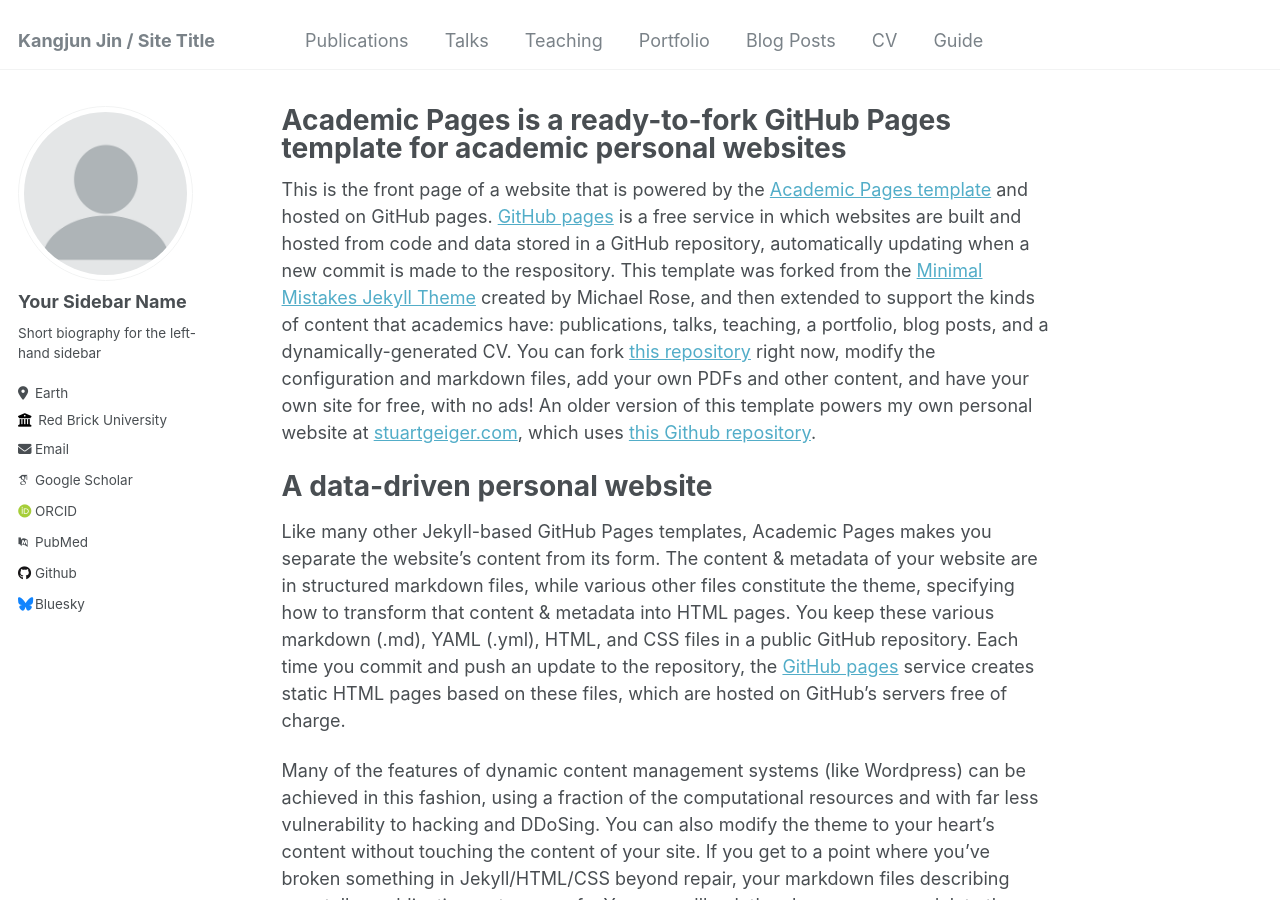
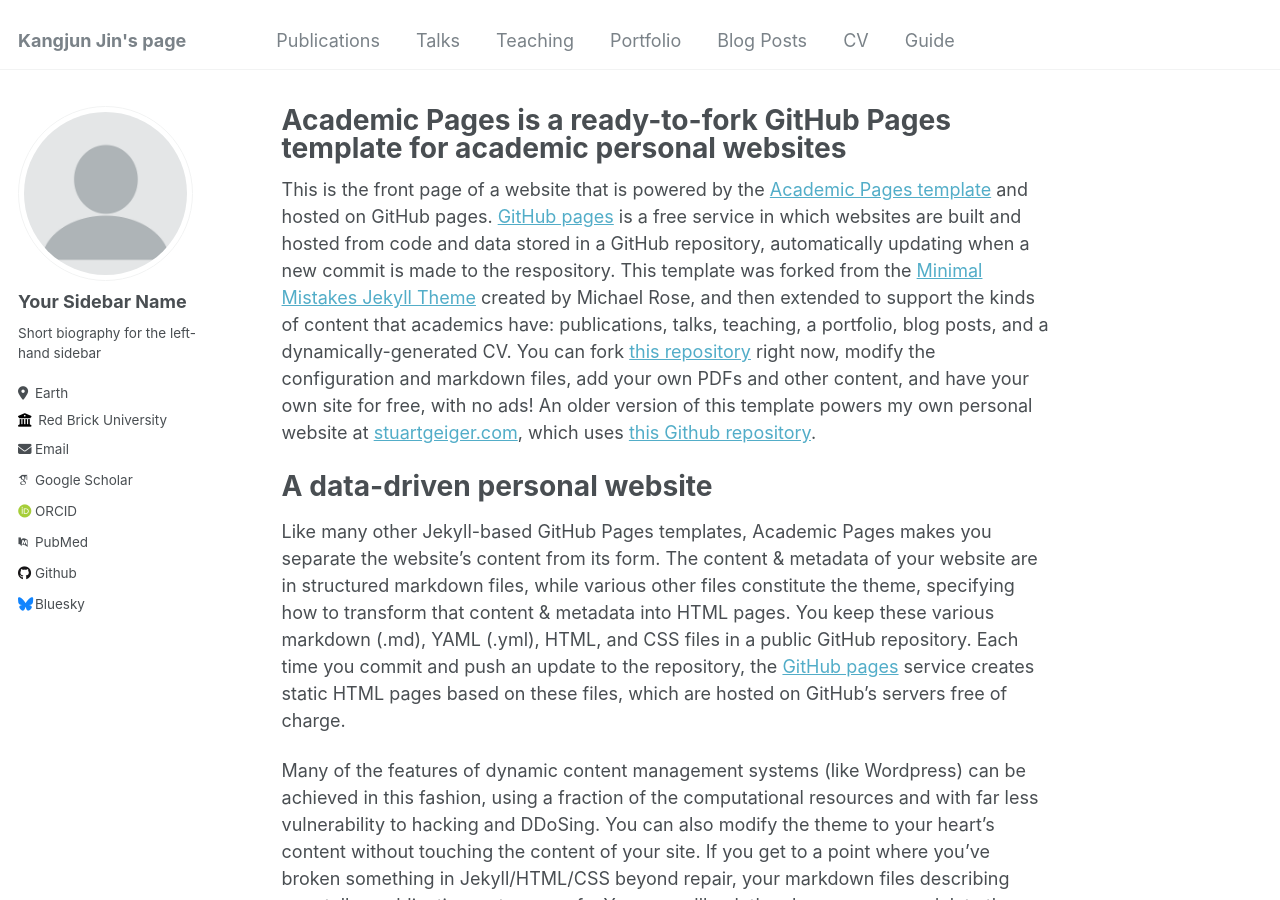
Before and after one commit to jkj0406/jkj0406.github.io, a Jekyll site: the page built from _pages/about.md, in a window 1280 px wide and 900 px high. Built offline with Jekyll 4.4.1, drawn with Linux system fonts in a browser that asks for light colours; some web fonts are replaced.

Commit message:
Update _config.yml

```diff
--- a/_config.yml
+++ b/_config.yml
@@ -8,13 +8,13 @@
 
 # Basic Site Settings
 locale                   : "en-US"
-title                    : "Kangjun Jin / Site Title"
+title                    : "Kangjun Jin's page"
 title_separator          : "-"
 name                     : &name "Kangjun Jin (金康俊)"
-description              : &description "personal description"
-url                      : https://kangjunjin.github.io # the base hostname & protocol for your site e.g. "https://mmistakes.github.io"
+description              : &description "Engineering PhD Student"
+url                      : "https://jkj0406.github.io" # the base hostname & protocol for your site e.g. "https://mmistakes.github.io"
 baseurl                  : "" # the subpath of your site, e.g. "/blog"
-repository               : "jkj0406/kangjunjin.github.io"
+repository               : "academicpages/academicpages.github.io"
 
 # Site Author - The following control what appear as part of the author content on the side bar.
 #               If a field is blank the icon and link will not appear, otherwise it will be shown.
```
